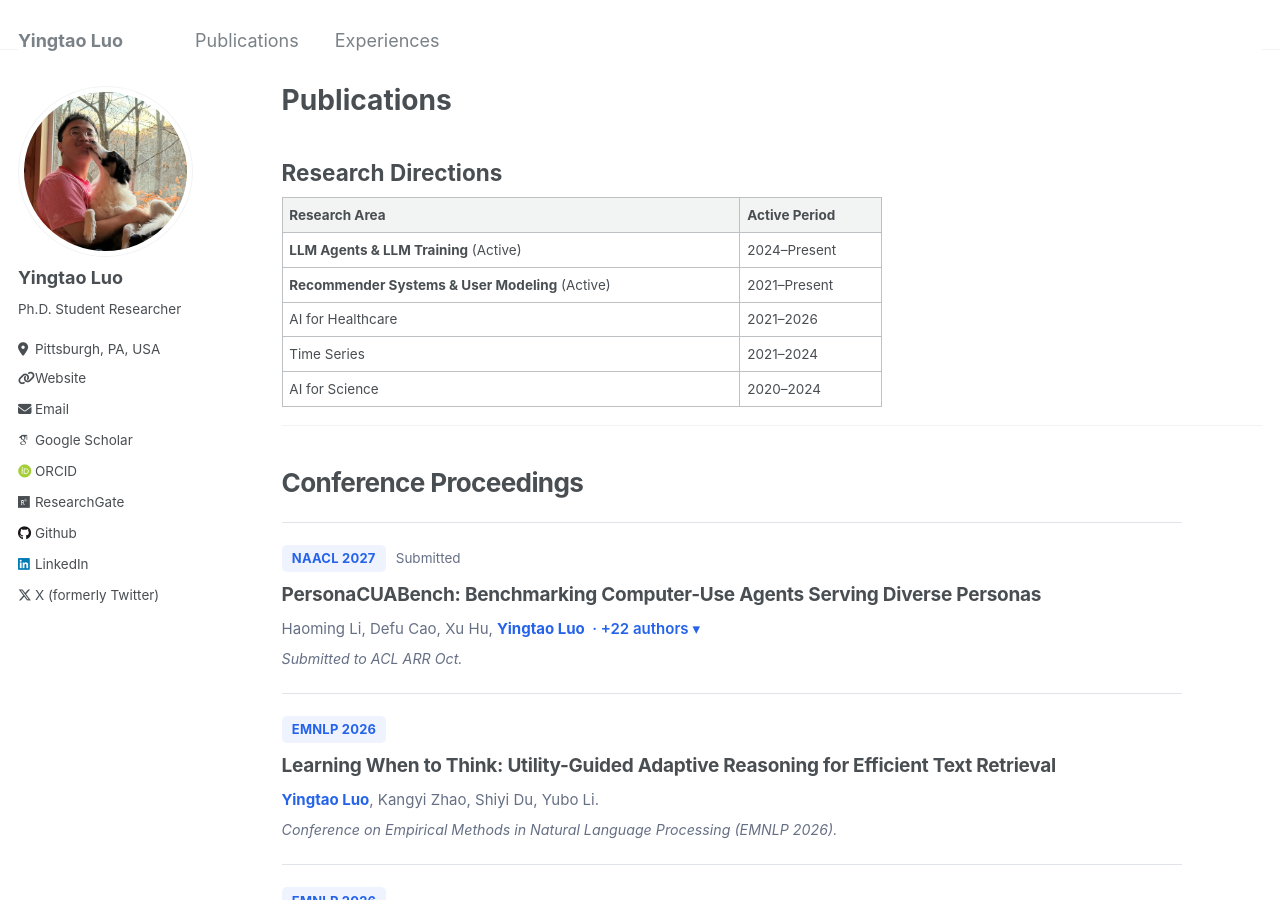
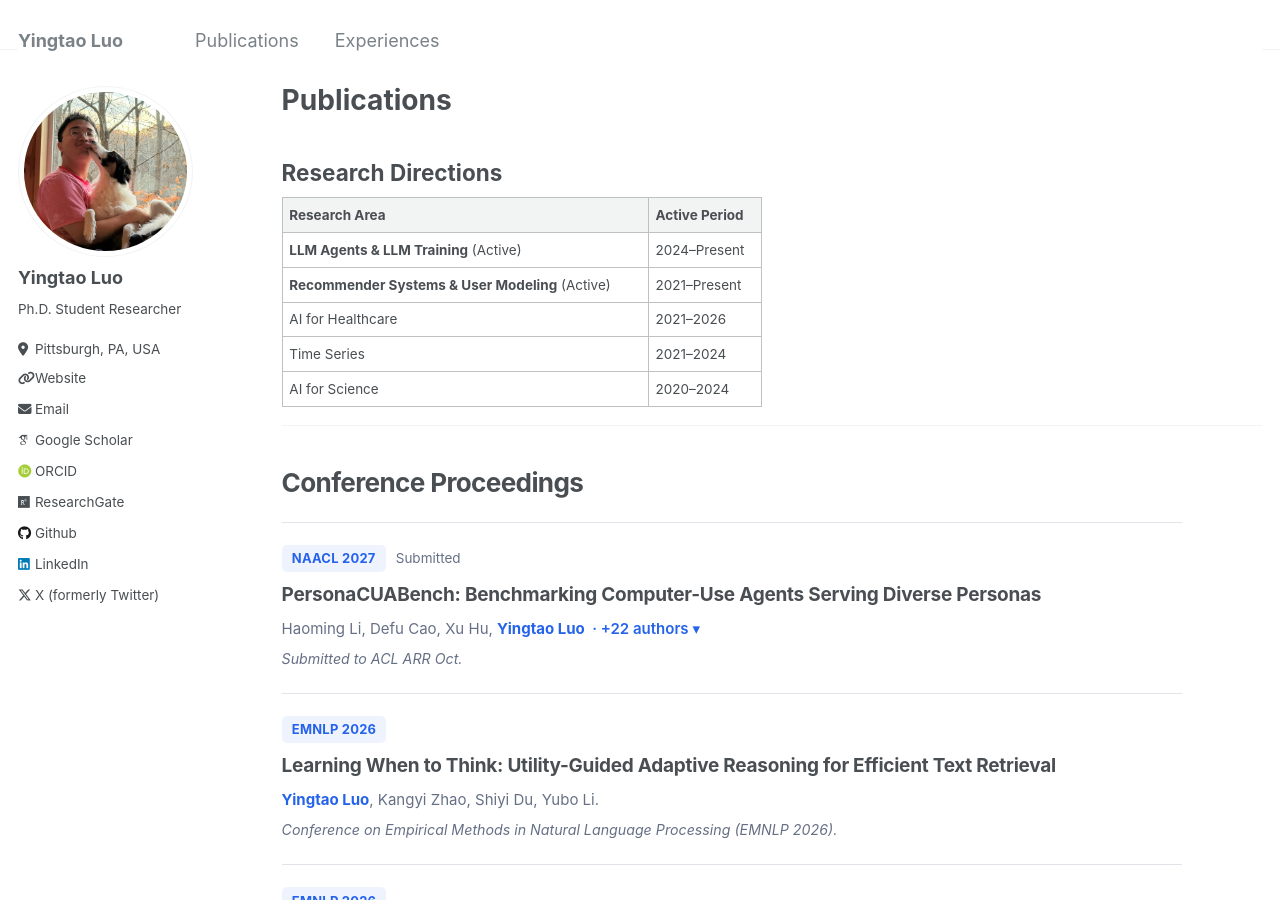
Before and after one commit to yingtaoluo/yingtaoluo.github.io, a Jekyll site: the page built from _pages/publications.md, in a window 1280 px wide and 900 px high. Built offline with Jekyll 4.4.1, drawn with Linux system fonts in a browser that asks for light colours; some web fonts are replaced.

Commit message:
Update research directions section width

```diff
--- a/_pages/publications.md
+++ b/_pages/publications.md
@@ -11,7 +11,7 @@ You can also find my articles on [my Google Scholar profile]({{ author.googlesch
 
 ## Research Directions
 
-<div style="max-width: 600px;" markdown="1">
+<div style="max-width: 480px;" markdown="1">
 
 | Research Area | Active Period |
 |:---|:---|
```
